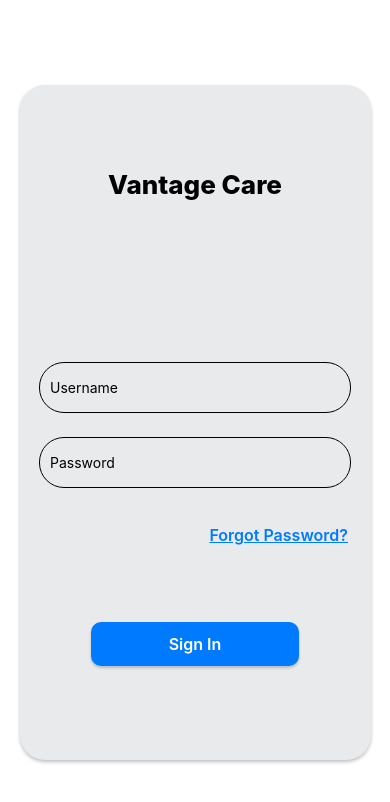
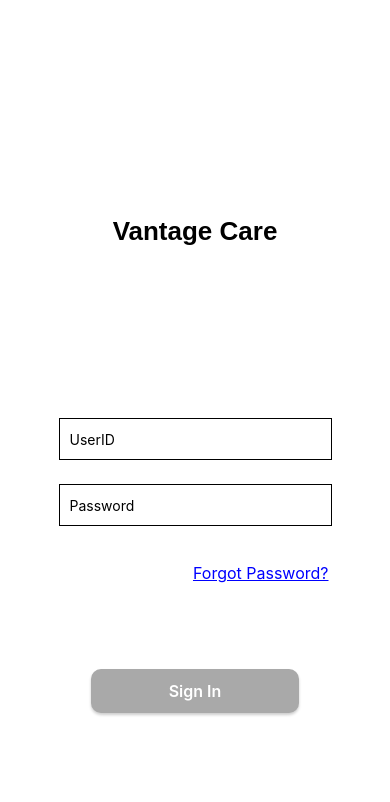
Before and after one commit to Ajmal0326/VantageCare, a React Native app: screen / in a window 390 px wide. Shown: the top 802 px of the page. Built offline with nearby package versions, Linux system fonts and the light colour scheme.

Commit message:
login functionlity done

```diff
--- a/Src/Screens/Login.jsx
+++ b/Src/Screens/Login.jsx
@@ -1,43 +1,143 @@
-import { View, Text, SafeAreaView, StyleSheet, TextInput, TouchableOpacity, StatusBar } from 'react-native'
-import React from 'react'
-import {widthPercentageToDP as wp, heightPercentageToDP as hp} from 'react-native-responsive-screen';
+import { View, Text, SafeAreaView, StyleSheet, TextInput, TouchableOpacity, StatusBar, Alert, Modal, ActivityIndicator } from 'react-native'
+import React, { useState } from 'react'
+import { widthPercentageToDP as wp, heightPercentageToDP as hp } from 'react-native-responsive-screen';
+import auth from '@react-native-firebase/auth';
+import firestore from '@react-native-firebase/firestore';
+
 
 const Login = () => {
-    const [Username, onChangeUserName] = React.useState('');
+  const [UserId, onChangeUserId] = React.useState('');
   const [password, onChangepassword] = React.useState('');
+  const [isLoading,setIsLoading] = useState(false);
+
+  async function loginWithUserID(userID, password) {
+    try {
+      setIsLoading(true);
+      const doc = await firestore().collection('UsersDetail').doc(userID).get();
+      console.log("doc is :", doc);
+      if (!doc.exists) {
+        Alert.alert("User ID not found");
+        return;
+      }
+
+      const email = doc.data().email;
+      const role = doc.data().role;
+
+      await auth().signInWithEmailAndPassword(email, password);
+      setIsLoading(false);
+      Alert.alert("Logged in Successfully...",
+        `Your role is: ${role}`,);
+
+    } catch (error) {
+      console.error(error);
+      setIsLoading(false);
+      if (error.code === 'auth/invalid-email') {
+        Alert.alert('Invalid Email', 'The email address is badly formatted.');
+      } else if (error.code === 'auth/user-not-found') {
+        Alert.alert('User Not Found', 'No user found with this email.');
+      } else if (error.code === 'auth/wrong-password') {
+        Alert.alert('Wrong Password', 'The password is incorrect.');
+      }
+      else if (error.code === 'auth/invalid-credential') {
+        Alert.alert('Wrong Password', 'The password is incorrect.');
+      }
+    }
+  }
+
+const handleForgotPassword = async (userID) => {
+
+  try {
+    setIsLoading(true);
+      const doc = await firestore().collection('UsersDetail').doc(userID).get();
+      if (!doc.exists) {
+        Alert.alert("User ID not found Enter Correct User Id to Reset Password.");
+        return;
+      }
+
+      const email = doc.data().email;
+    await auth().sendPasswordResetEmail(email);
+    setIsLoading(false);
+    Alert.alert(
+      'Email Sent',
+      'Password reset link has been sent to your email.'
+    );
+  } catch (error) {
+    setIsLoading(false);
+    if (error.code === 'auth/invalid-email') {
+      Alert.alert('Invalid Email', 'Please enter a valid email address.');
+    } else if (error.code === 'auth/user-not-found') {
+      Alert.alert('User Not Found', 'No account exists with this email.');
+    } else {
+      Alert.alert('Error', error.message);
+    }
+  }
+};
+
+
+
+const Loader = ({ visible }) => {
+  return (
+    <Modal
+      transparent
+      animationType="none"
+      visible={visible}
+      onRequestClose={() => {}}
+    >
+      <View style={styles.modalBackground}>
+        <View style={styles.loaderContainer}>
+          <ActivityIndicator size="large" color="#3498db" />
+        </View>
+      </View>
+    </Modal>
+  );
+};
+
   return (
     <SafeAreaView style={styles.mainContainer}>
       <StatusBar
         barStyle="dark-content"
         backgroundColor="#6a51ae"
       />
-     <View style={styles.subCtn}>
+      {/* <View style={styles.subCtn}> */}
       <Text style={styles.headingTxt}>Vantage Care</Text>
 
-     <View style={{height:hp('40%'),justifyContent:'center'}}>
+      <View style={{ height: hp('40%'), justifyContent: 'center' }}>
 
         <TextInput
           style={styles.input}
-          onChangeText={onChangeUserName}
-          value={Username}
-          placeholder="Username"
+          onChangeText={onChangeUserId}
+          value={UserId}
+          placeholder="UserID"
+          placeholderTextColor={"black"}
         />
         <TextInput
           style={styles.input}
           onChangeText={onChangepassword}
           value={password}
           placeholder="Password"
+          placeholderTextColor={"black"}
         />
-         <TouchableOpacity style={styles.forgetbutton} >
+        <TouchableOpacity
+        onPress={()=>{
+          if(UserId)
+          {handleForgotPassword(UserId)}
+        else{
+          Alert.alert("Enter your UserID to reset Password")
+        }
+        }}
+        style={styles.forgetbutton} >
           <Text style={styles.forgettext}>Forgot Password?</Text>
         </TouchableOpacity>
       </View>
 
-     <TouchableOpacity style={styles.button} >
+      <TouchableOpacity
+        onPress={() => loginWithUserID(UserId, password)}
+        style={styles.button} >
         <Text style={styles.text}>Sign In</Text>
       </TouchableOpacity>
 
-     </View>
+      {/* </View> */}
+       <Loader visible={isLoading}/>
     </SafeAreaView>
   )
 }
@@ -45,43 +145,43 @@ const Login = () => {
 export default Login
 
 const styles = StyleSheet.create({
-    mainContainer:{
-        backgroundColor:'white',
-        flex:1,
-        justifyContent:'center',
-        alignItems:'center',
+  mainContainer: {
+    backgroundColor: 'white',
+    flex: 1,
+    justifyContent: 'center',
+    alignItems: 'center',
   },
-    subCtn:{
-       height:hp('80%'),
-       width:wp('90%'),
-        alignItems:'center',
-        backgroundColor:'#E9EAEC',
-        borderRadius:25,
+  subCtn: {
+    height: hp('80%'),
+    width: wp('90%'),
+    alignItems: 'center',
+    backgroundColor: '#E9EAEC',
+    borderRadius: 25,
     elevation: 5,
     shadowColor: '#000',
     shadowOffset: { width: 0, height: 2 },
     shadowOpacity: 0.25,
     shadowRadius: 3.84,
   },
-    headingTxt:{
-        fontSize:26,
-        fontWeight:'800',
-        marginVertical:hp('10%'),
+  headingTxt: {
+    fontSize: 26,
+    fontWeight: '800',
+    marginVertical: hp('10%'),
+    fontFamily: 'sans-serif',
   },
   input: {
-        height: hp('6%'),
-        width:wp('80%'),
+    height: hp('5%'),
+    width: wp('70%'),
     margin: 12,
     borderWidth: 1,
     padding: 10,
-        borderRadius:25,
   },
   button: {
-        backgroundColor: '#007bff',
+    backgroundColor: '#A9A9A9',
     paddingVertical: 12,
     paddingHorizontal: wp('20%'),
     borderRadius: 10,
-        elevation: 3,
+    elevation: 5,
     shadowColor: '#000',
     shadowOffset: { width: 0, height: 2 },
     shadowOpacity: 0.2,
@@ -100,12 +200,23 @@ const styles = StyleSheet.create({
     paddingVertical: 10,
     paddingHorizontal: 15,
     borderRadius: 5,
-        marginLeft:'auto'
+    marginLeft: 'auto'
   },
   forgettext: {
-        color: '#007bff',
+    color: '#0000FF',
     fontSize: 16,
-        fontWeight: '600',
+    fontWeight: '400',
     textDecorationLine: 'underline',
   },
+  modalBackground: {
+    flex: 1,
+    backgroundColor: 'rgba(0,0,0,0.3)',
+    justifyContent: 'center',
+    alignItems: 'center',
+  },
+  loaderContainer: {
+    backgroundColor: 'transparent',
+    padding: 20,
+    borderRadius: 10,
+  },
 })
--- a/package.json
+++ b/package.json
@@ -10,6 +10,9 @@
     "test": "jest"
   },
   "dependencies": {
+    "@react-native-firebase/app": "^21.13.0",
+    "@react-native-firebase/auth": "^21.13.0",
+    "@react-native-firebase/firestore": "^21.13.0",
     "react": "19.0.0",
     "react-native": "0.78.2",
     "react-native-responsive-screen": "^1.4.2"
```
Also changed, not shown: 4 other files (tests, documents, lock files or other folders). Lines whose indentation alone changed are shown as unchanged.
